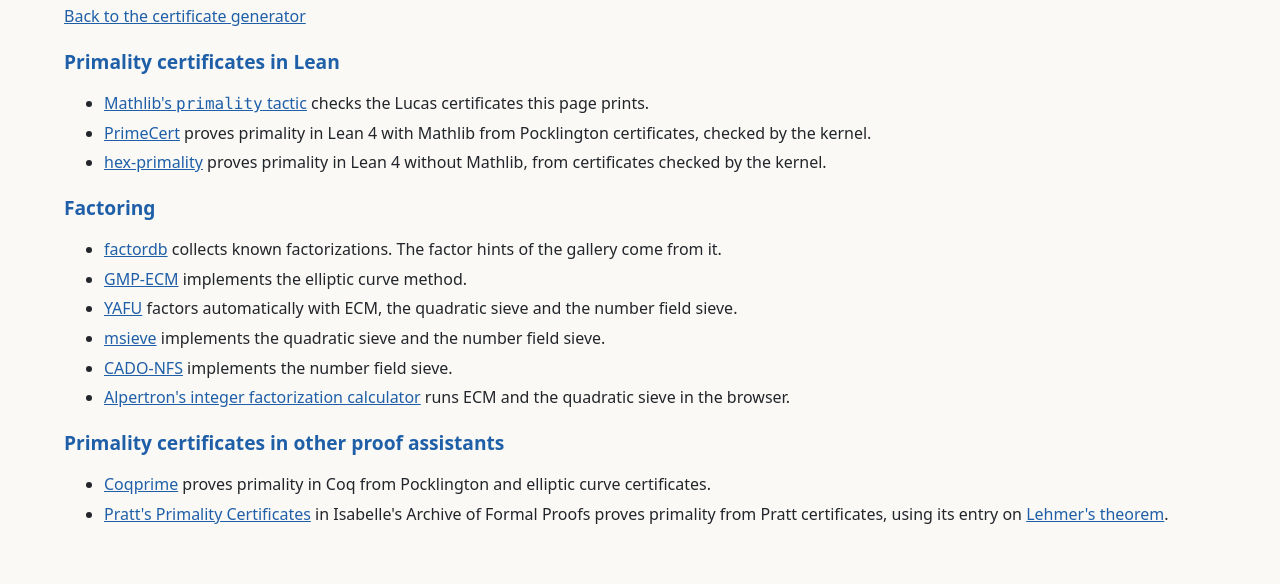
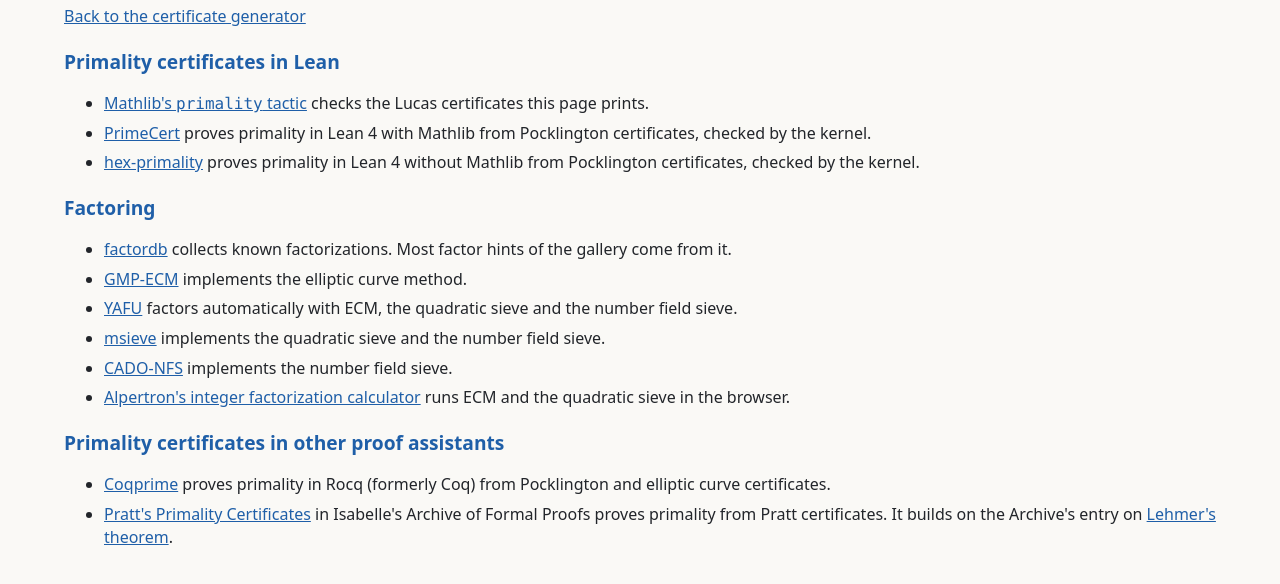
Before and after one commit to raoxiaojia/primality-producer, a plain HTML site: page web/credits.html in a window 1280 px wide. Shown: the part 56-640 px from the top of the page. Drawn offline with Linux system fonts and the light colour scheme.

Commit message:
Sharpen four credits lines
Most gallery hints, not all, come from factordb. hex-primality's
certificates are Pocklington certificates. Coqprime now builds on Rocq.
The Pratt entry's dependence on the Lehmer entry gets its own sentence.

Co-Authored-By: Claude Opus 5.5 <noreply@anthropic.com>

```diff
--- a/web/credits.html
+++ b/web/credits.html
@@ -27,7 +27,7 @@
         </li>
         <li>
           <a href="https://github.com/leanprover/hex-primality">hex-primality</a> proves primality
-          in Lean 4 without Mathlib, from certificates checked by the kernel.
+          in Lean 4 without Mathlib from Pocklington certificates, checked by the kernel.
         </li>
       </ul>
     </section>
@@ -36,7 +36,7 @@
       <h2>Factoring</h2>
       <ul>
         <li>
-          <a href="https://factordb.com/">factordb</a> collects known factorizations. The factor
+          <a href="https://factordb.com/">factordb</a> collects known factorizations. Most factor
           hints of the gallery come from it.
         </li>
         <li>
@@ -66,13 +66,13 @@
       <h2>Primality certificates in other proof assistants</h2>
       <ul>
         <li>
-          <a href="https://github.com/thery/coqprime">Coqprime</a> proves primality in Coq from
-          Pocklington and elliptic curve certificates.
+          <a href="https://github.com/thery/coqprime">Coqprime</a> proves primality in Rocq
+          (formerly Coq) from Pocklington and elliptic curve certificates.
         </li>
         <li>
           <a href="https://www.isa-afp.org/entries/Pratt_Certificate.html">Pratt's Primality
           Certificates</a> in Isabelle's Archive of Formal Proofs proves primality from Pratt
-          certificates, using its entry on
+          certificates. It builds on the Archive's entry on
           <a href="https://www.isa-afp.org/entries/Lehmer.html">Lehmer's theorem</a>.
         </li>
       </ul>
```
